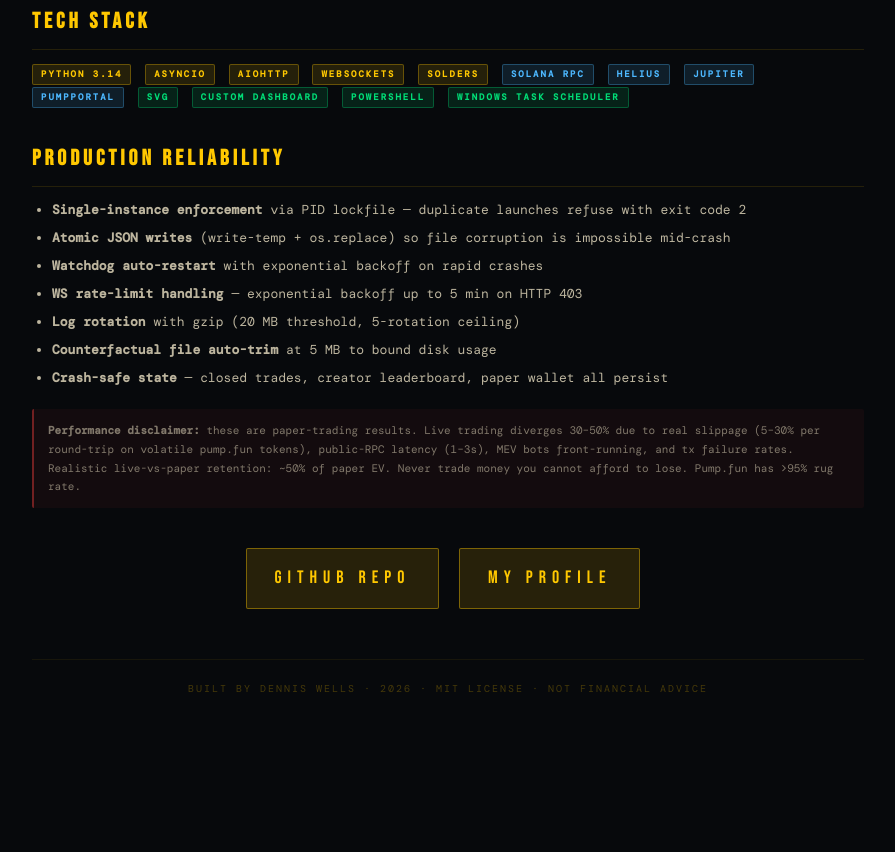
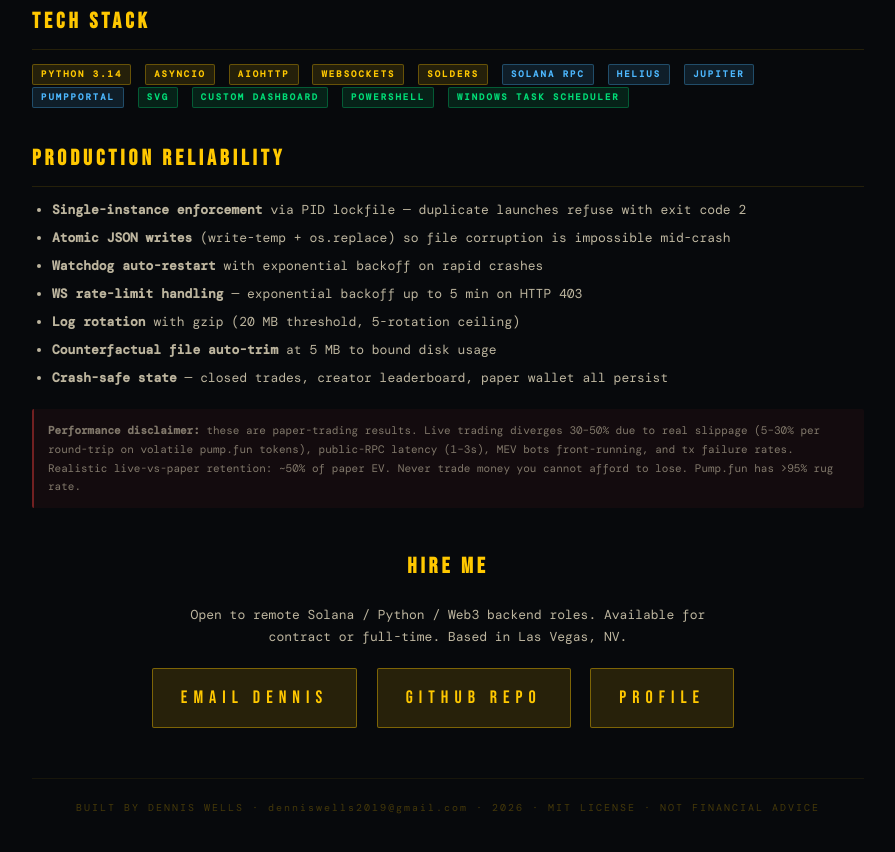
Before and after one commit to DeeKalshiWay/solana-pumpfun-bot, a plain HTML site: page docs/index.html in a window 1280 px wide. Shown: the part 2480-3332 px from the top of the page, without its empty margins (192-1087 px from the left). Before the commit the page ends 3257 px from the top, so only its background shows below. Drawn offline with nearby package versions, Linux system fonts and the light colour scheme; a web font is replaced by a local one.

Commit message:
Add Hire me / contact section with email link

```diff
--- a/docs/index.html
+++ b/docs/index.html
@@ -314,14 +314,20 @@
     afford to lose. Pump.fun has &gt;95% rug rate.
   </div>
 
-  <!-- CTA -->
+  <!-- Contact -->
   <section style="text-align: center; margin-top: 40px;">
-    <a class="cta" href="https://github.com/DeeKalshiWay/solana-pumpfun-bot">GitHub repo</a>
-    <a class="cta" href="https://github.com/DeeKalshiWay">My profile</a>
+    <h2 style="border:none; margin-bottom:10px;">Hire me</h2>
+    <p style="font-size: 13px; color: rgba(221,212,184,0.85); max-width: 560px; margin: 0 auto 20px;">
+      Open to remote Solana / Python / Web3 backend roles. Available for
+      contract or full-time. Based in Las Vegas, NV.
+    </p>
+    <a class="cta" href="mailto:denniswells2019@gmail.com">EMAIL DENNIS</a>
+    <a class="cta" href="https://github.com/DeeKalshiWay/solana-pumpfun-bot">GITHUB REPO</a>
+    <a class="cta" href="https://github.com/DeeKalshiWay">PROFILE</a>
   </section>
 
   <div class="footer">
-    BUILT BY DENNIS WELLS · 2026 · MIT LICENSE · NOT FINANCIAL ADVICE
+    BUILT BY DENNIS WELLS · denniswells2019@gmail.com · 2026 · MIT LICENSE · NOT FINANCIAL ADVICE
   </div>
 
 </div>
```
